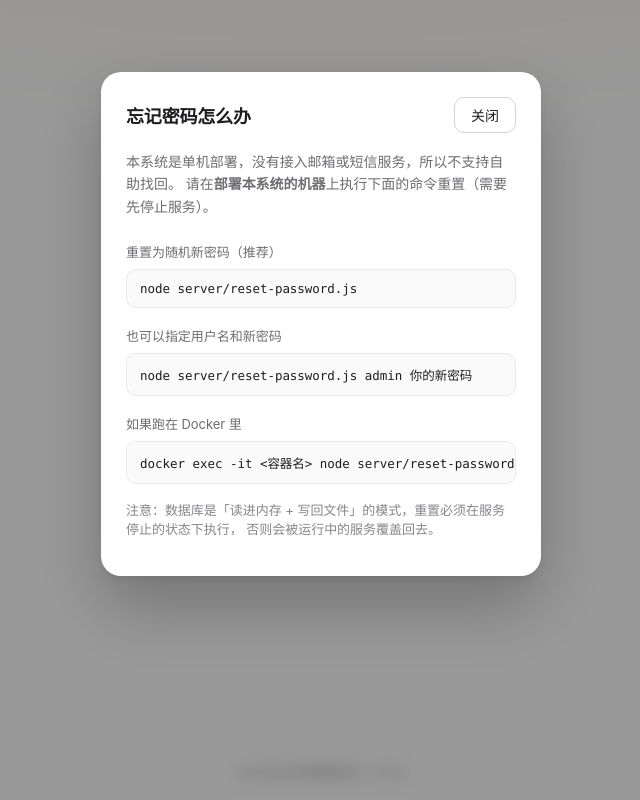
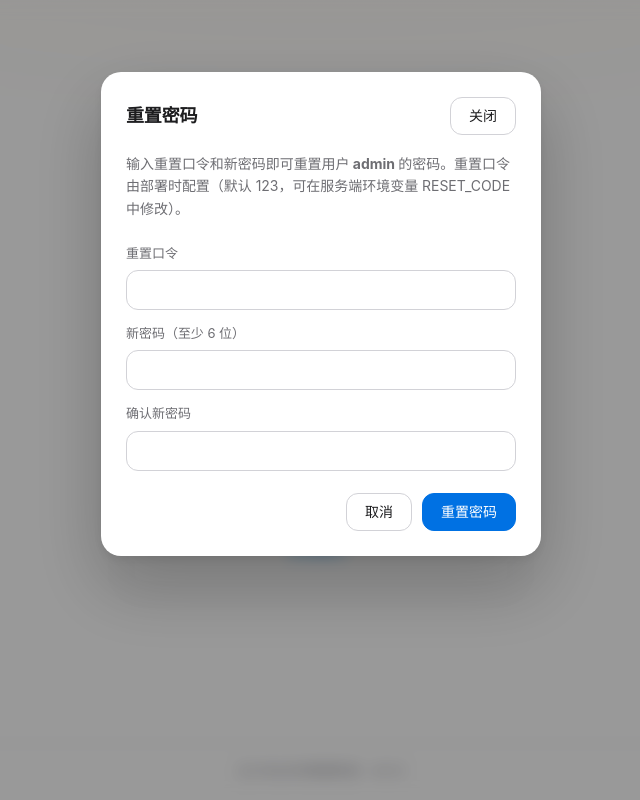
Before and after one commit to 1374011685a-bit/wood-erp, a React (Vite) app in the folder client/: page /login in a window 1280 px wide. Both pictures are taken after a click on the button "忘记密码？". Shown: the whole page, without its empty margins (319-959 px from the left). Built offline with nearby package versions, Linux system fonts and the light colour scheme.

Commit message:
忘记密码做成真功能：重置口令接口 + 登录页重置表单 + 修改密码弹窗新增重置入口；字号与按钮规格对齐苹果

```diff
--- a/client/src/api.ts
+++ b/client/src/api.ts
@@ -140,6 +140,19 @@ export function changePassword(oldPassword: string, newPassword: string) {
     method: 'POST',
     headers: { 'Content-Type': 'application/json' },
     body: JSON.stringify({ oldPassword, newPassword }),
+  })
+}
+
+// 忘记密码：用重置口令直接改密码（不需要登录）
+export function resetPassword(payload: {
+  username: string
+  resetCode: string
+  newPassword: string
+}) {
+  return request<{ ok: boolean; username: string }>('/api/auth/reset-password', {
+    method: 'POST',
+    headers: { 'Content-Type': 'application/json' },
+    body: JSON.stringify(payload),
   })
 }
 
--- a/client/src/components/Layout.tsx
+++ b/client/src/components/Layout.tsx
@@ -5,6 +5,7 @@ import {
   changePassword,
   clearSession,
   getStoredUsername,
+  resetPassword,
 } from '../api'
 import { ToastHost, type ToastItem } from './Ui'
 
@@ -74,6 +75,8 @@ export default function Layout() {
   const [passwordOpen, setPasswordOpen] = useState(false)
   const [oldPassword, setOldPassword] = useState('')
   const [newPassword, setNewPassword] = useState('')
+  const [useResetCode, setUseResetCode] = useState(false)
+  const [resetCode, setResetCode] = useState('')
   const [saving, setSaving] = useState(false)
   const [toast, setToast] = useState<ToastItem | null>(null)
 
@@ -85,18 +88,30 @@ export default function Layout() {
   const openPassword = () => {
     setOldPassword('')
     setNewPassword('')
+    setResetCode('')
+    setUseResetCode(false)
     setPasswordOpen(true)
   }
 
   const submitPassword = async () => {
     setSaving(true)
     try {
+      if (useResetCode) {
+        await resetPassword({
+          username: username || 'admin',
+          resetCode,
+          newPassword,
+        })
+      } else {
         await changePassword(oldPassword, newPassword)
+      }
       setPasswordOpen(false)
       setToast({
         id: 'password-changed',
         kind: 'success',
-        message: '密码已修改，下次请用新密码登录',
+        message: useResetCode
+          ? '密码已通过重置口令修改，下次请用新密码登录'
+          : '密码已修改，下次请用新密码登录',
         onClose: () => setToast(null),
       })
     } catch (err) {
@@ -169,6 +184,18 @@ export default function Layout() {
               </button>
             </div>
 
+            {useResetCode ? (
+              <label className="field">
+                <span>重置口令</span>
+                <input
+                  className="input"
+                  type="password"
+                  value={resetCode}
+                  autoComplete="off"
+                  onChange={(event) => setResetCode(event.target.value)}
+                />
+              </label>
+            ) : (
               <label className="field">
                 <span>原密码</span>
                 <input
@@ -179,6 +206,7 @@ export default function Layout() {
                   onChange={(event) => setOldPassword(event.target.value)}
                 />
               </label>
+            )}
 
             <label className="field" style={{ marginTop: 14 }}>
               <span>新密码（至少 6 位）</span>
@@ -203,6 +231,19 @@ export default function Layout() {
                 {saving ? '保存中…' : '保存'}
               </button>
             </div>
+
+            <button
+              type="button"
+              className="login-forgot"
+              style={{ display: 'block', marginTop: 12 }}
+              onClick={() => {
+                setUseResetCode((prev) => !prev)
+                setResetCode('')
+                setOldPassword('')
+              }}
+            >
+              {useResetCode ? '改回用原密码修改' : '忘记原密码？用重置口令修改'}
+            </button>
           </div>
         </div>
       )}
--- a/client/src/index.css
+++ b/client/src/index.css
@@ -21,9 +21,17 @@
 
   /* 圆角 */
   --r-card: 16px;
-  --r-btn: 10px;
-  --r-input: 10px;
+  --r-btn: 12px;
+  --r-input: 12px;
   --r-pill: 999px;
+
+  /* 苹果的字号阶梯（SF Pro 的常用档位） */
+  --fs-title: 28px; /* 页面标题 */
+  --fs-h2: 17px; /* 区块标题 / 强调正文 */
+  --fs-body: 15px; /* 正文 */
+  --fs-ui: 14px; /* 表格、按钮 */
+  --fs-label: 13px; /* 辅助文字 */
+  --fs-tag: 12px; /* 标签 */
 
   /* 阴影：多层、极淡 */
   --shadow-1: 0 1px 2px rgba(0, 0, 0, 0.03), 0 4px 14px rgba(0, 0, 0, 0.04);
@@ -56,6 +64,8 @@ body {
   margin: 0;
   min-height: 100vh;
   background-color: var(--bg);
+  font-size: var(--fs-body);
+  line-height: 1.47;
   letter-spacing: -0.002em;
 }
 
@@ -206,15 +216,15 @@ input[inputmode='decimal'] {
 
 .page-head h1 {
   margin: 0;
-  font-size: 24px;
+  font-size: var(--fs-title);
   font-weight: 600;
-  letter-spacing: -0.02em;
+  letter-spacing: -0.025em;
   color: var(--text);
 }
 
 .page-head p {
   margin: 6px 0 0;
-  font-size: 14px;
+  font-size: var(--fs-label);
   color: var(--text-2);
 }
 
@@ -274,9 +284,9 @@ input[inputmode='decimal'] {
 
 .section-title {
   margin: 0 0 14px;
-  font-size: 15px;
+  font-size: var(--fs-h2);
   font-weight: 600;
-  letter-spacing: -0.01em;
+  letter-spacing: -0.02em;
 }
 
 /* ---------- 首页数字卡片 ---------- */
@@ -345,10 +355,10 @@ input[inputmode='decimal'] {
 }
 
 .stat-value {
-  font-size: 32px;
+  font-size: 34px;
   font-weight: 600;
   line-height: 1.1;
-  letter-spacing: -0.03em;
+  letter-spacing: -0.04em;
   color: var(--text);
 }
 
@@ -427,7 +437,7 @@ input[inputmode='decimal'] {
   border-radius: var(--r-input);
   background-color: #ffffff;
   color: var(--text);
-  font-size: 14px;
+  font-size: var(--fs-ui);
   font-family: inherit;
   outline: none;
   box-shadow: none;
@@ -494,15 +504,16 @@ input[inputmode='decimal'] {
 /* ---------- 按钮 ---------- */
 
 .btn {
-  height: 36px;
-  padding: 0 16px;
+  height: 38px;
+  padding: 0 18px;
   border: 1px solid #d2d2d7;
   border-radius: var(--r-btn);
   background-color: #ffffff;
   background-image: none;
   color: var(--text);
-  font-size: 14px;
+  font-size: var(--fs-ui);
   font-family: inherit;
+  line-height: 1;
   cursor: pointer;
   white-space: nowrap;
   box-shadow: none;
@@ -570,7 +581,7 @@ input[inputmode='decimal'] {
 .table {
   width: 100%;
   border-collapse: collapse;
-  font-size: 14px;
+  font-size: var(--fs-ui);
 }
 
 .table th {
@@ -578,12 +589,12 @@ input[inputmode='decimal'] {
   padding: 0 14px;
   background-color: #fafafa;
   border-bottom: 1px solid var(--line);
-  font-size: 13px;
+  font-size: var(--fs-label);
   font-weight: 500;
   color: var(--text-2);
   text-align: left;
   white-space: nowrap;
-  letter-spacing: 0.01em;
+  letter-spacing: 0;
 }
 
 .table td {
--- a/client/src/pages/Login.tsx
+++ b/client/src/pages/Login.tsx
@@ -2,6 +2,7 @@ import { useState } from 'react'
 import type { FormEvent } from 'react'
 import { useNavigate } from 'react-router-dom'
 import { login, setSession } from '../api'
+import { resetPassword } from '../api'
 
 export default function Login() {
   const navigate = useNavigate()
@@ -10,6 +11,54 @@ export default function Login() {
   const [error, setError] = useState('')
   const [submitting, setSubmitting] = useState(false)
   const [showHelp, setShowHelp] = useState(false)
+  const [resetForm, setResetForm] = useState({
+    resetCode: '',
+    newPassword: '',
+    confirm: '',
+  })
+  const [resetError, setResetError] = useState('')
+  const [resetDone, setResetDone] = useState(false)
+  const [resetting, setResetting] = useState(false)
+
+  const openReset = () => {
+    setResetForm({ resetCode: '', newPassword: '', confirm: '' })
+    setResetError('')
+    setResetDone(false)
+    setShowHelp(true)
+  }
+
+  const submitReset = async () => {
+    if (resetting) return
+    if (!resetForm.resetCode.trim()) {
+      setResetError('请输入重置口令')
+      return
+    }
+    if (resetForm.newPassword.length < 6) {
+      setResetError('新密码至少 6 位')
+      return
+    }
+    if (resetForm.newPassword !== resetForm.confirm) {
+      setResetError('两次输入的新密码不一致')
+      return
+    }
+
+    setResetting(true)
+    setResetError('')
+    try {
+      const result = await resetPassword({
+        username: username.trim() || 'admin',
+        resetCode: resetForm.resetCode.trim(),
+        newPassword: resetForm.newPassword,
+      })
+      setResetDone(true)
+      setUsername(result.username)
+      setPassword('')
+    } catch (err) {
+      setResetError(err instanceof Error ? err.message : '重置失败')
+    } finally {
+      setResetting(false)
+    }
+  }
 
   const handleSubmit = async (event: FormEvent) => {
     event.preventDefault()
@@ -71,7 +120,7 @@ export default function Login() {
           <button
             type="button"
             className="login-forgot"
-            onClick={() => setShowHelp(true)}
+            onClick={openReset}
           >
             忘记密码？
           </button>
@@ -87,30 +136,100 @@ export default function Login() {
             onClick={(event) => event.stopPropagation()}
           >
             <div className="modal-head">
-              <h2 className="modal-title">忘记密码怎么办</h2>
+              <h2 className="modal-title">重置密码</h2>
               <button className="btn" onClick={() => setShowHelp(false)}>
                 关闭
               </button>
             </div>
 
-            <p className="confirm-text">
-              本系统是单机部署，没有接入邮箱或短信服务，所以不支持自助找回。
-              请在<strong>部署本系统的机器</strong>上执行下面的命令重置（需要先停止服务）。
-            </p>
+            {resetDone ? (
+              <>
+                <p className="confirm-text">
+                  用户 <strong>{username.trim() || 'admin'}</strong> 的密码已重置成功，
+                  请用新密码登录。
+                </p>
+                <div className="confirm-actions">
+                  <button
+                    className="btn btn-primary"
+                    onClick={() => setShowHelp(false)}
+                  >
+                    去登录
+                  </button>
+                </div>
+              </>
+            ) : (
+              <>
+                <p className="confirm-text">
+                  输入重置口令和新密码即可重置用户
+                  <strong> {username.trim() || 'admin'} </strong>
+                  的密码。重置口令由部署时配置（默认 123，可在服务端环境变量
+                  RESET_CODE 中修改）。
+                </p>
 
-            <p className="help-label">重置为随机新密码（推荐）</p>
-            <pre className="help-code">node server/reset-password.js</pre>
+                <label className="field">
+                  <span>重置口令</span>
+                  <input
+                    className="input"
+                    type="password"
+                    value={resetForm.resetCode}
+                    autoComplete="off"
+                    onChange={(event) =>
+                      setResetForm((prev) => ({
+                        ...prev,
+                        resetCode: event.target.value,
+                      }))
+                    }
+                  />
+                </label>
 
-            <p className="help-label">也可以指定用户名和新密码</p>
-            <pre className="help-code">node server/reset-password.js admin 你的新密码</pre>
+                <label className="field" style={{ marginTop: 14 }}>
+                  <span>新密码（至少 6 位）</span>
+                  <input
+                    className="input"
+                    type="password"
+                    value={resetForm.newPassword}
+                    autoComplete="new-password"
+                    onChange={(event) =>
+                      setResetForm((prev) => ({
+                        ...prev,
+                        newPassword: event.target.value,
+                      }))
+                    }
+                  />
+                </label>
 
-            <p className="help-label">如果跑在 Docker 里</p>
-            <pre className="help-code">docker exec -it &lt;容器名&gt; node server/reset-password.js</pre>
+                <label className="field" style={{ marginTop: 14 }}>
+                  <span>确认新密码</span>
+                  <input
+                    className="input"
+                    type="password"
+                    value={resetForm.confirm}
+                    autoComplete="new-password"
+                    onChange={(event) =>
+                      setResetForm((prev) => ({
+                        ...prev,
+                        confirm: event.target.value,
+                      }))
+                    }
+                  />
+                </label>
 
-            <p className="hint" style={{ marginTop: 16 }}>
-              注意：数据库是「读进内存 + 写回文件」的模式，重置必须在服务停止的状态下执行，
-              否则会被运行中的服务覆盖回去。
-            </p>
+                {resetError && <p className="login-error">{resetError}</p>}
+
+                <div className="confirm-actions" style={{ marginTop: 22 }}>
+                  <button className="btn" onClick={() => setShowHelp(false)}>
+                    取消
+                  </button>
+                  <button
+                    className="btn btn-primary"
+                    onClick={() => void submitReset()}
+                    disabled={resetting}
+                  >
+                    {resetting ? '重置中…' : '重置密码'}
+                  </button>
+                </div>
+              </>
+            )}
           </div>
         </div>
       )}
```
Also changed, not shown: 2 other files (tests, documents, lock files or other folders). Lines whose indentation alone changed are shown as unchanged.
